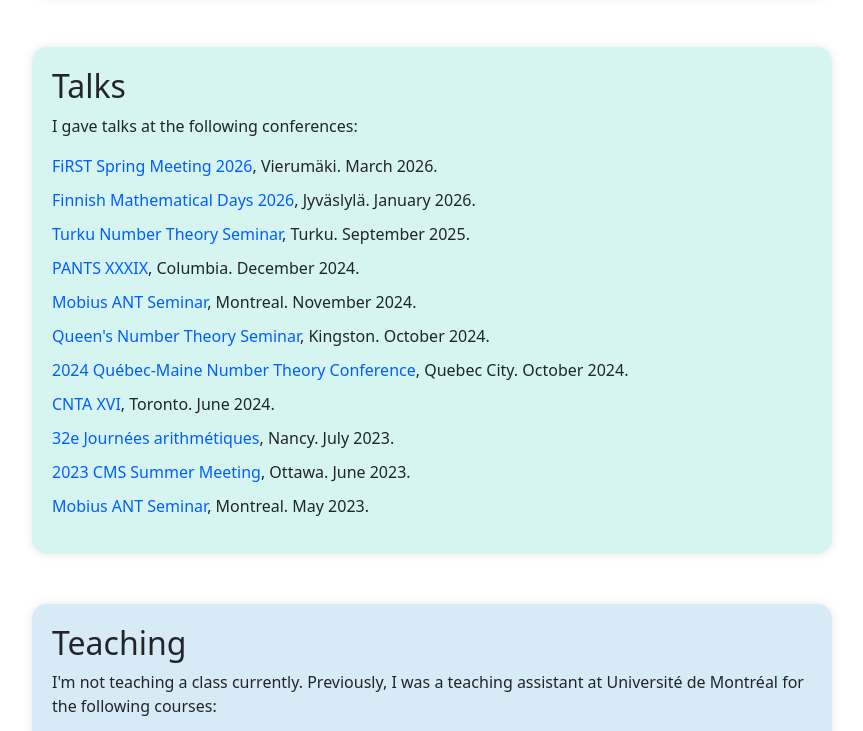
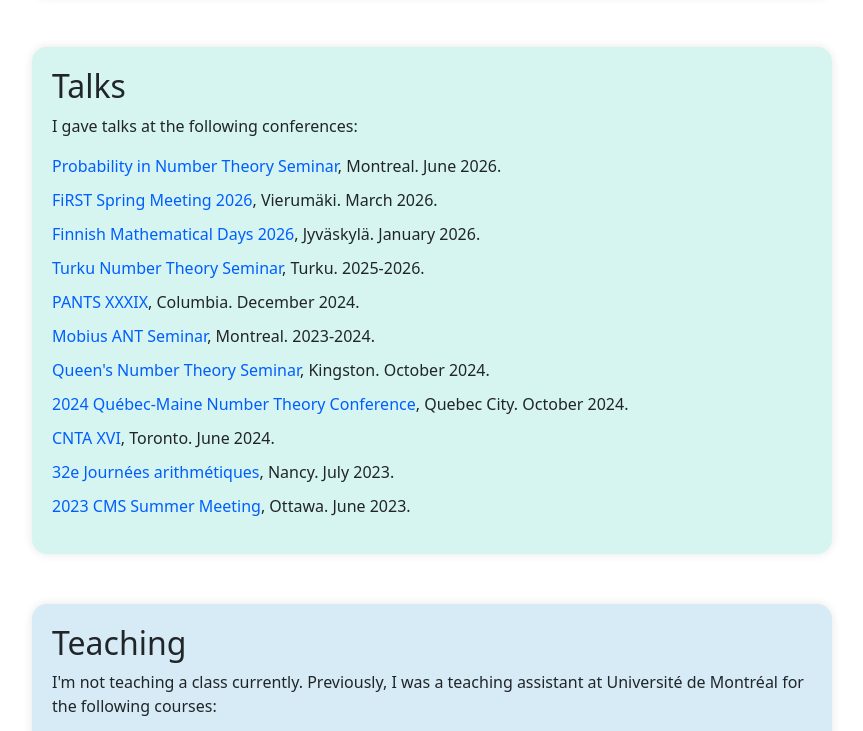
Before and after one commit to haddadt/haddadt.github.io, a plain HTML site: page index.html in a window 1280 px wide. Shown: the part 1255-1986 px from the top of the page, without its empty margins (208-1071 px from the left). Drawn offline with nearby package versions, Linux system fonts and the light colour scheme.

Commit message:
New version of PD approx uploaded; minor changes

```diff
--- a/index.html
+++ b/index.html
@@ -4,7 +4,7 @@
 <head>
     <meta charset="UTF-8">
     <meta name="viewport" content="width=device-width, initial-scale=1.0">
-    <meta name="description" content="Website of Tony Haddad, postdoctoral researcher at the University de Turku.">
+    <meta name="description" content="Website of Tony Haddad, postdoctoral researcher at the University of Turku.">
     <meta name="keywords" content="Mathematics, postdoc, University of Turku, analytic number theory, probabilistic number theory">
 
     <title>Tony Haddad</title>
@@ -71,7 +71,7 @@
             <ul class="space_list">
                 <li>
                     <b><a href="papers/poisson-dirichlet-approx.pdf">Poisson-Dirichlet approximation for counting integers with divisors in an interval.</a></b><br>
-                    Preprint, 16 pages.
+                    Preprint, 17 pages.
                 </li>
                 <li>
                     <b><a href="papers/prime-times.pdf">Visiting early at prime times.</a></b><br>
@@ -100,17 +100,17 @@
             <h2>Talks</h2>
             <p>I gave talks at the following conferences:</p>
             <ul class="space_list">
+                <li><a href="https://montrealnumbertheory.org/seminars">Probability in Number Theory Seminar</a>, Montreal. June 2026.</li>
                 <li><a href="https://www.helsinki.fi/en/projects/first/events/past-events">FiRST Spring Meeting 2026</a>, Vierumäki. March 2026.</li>
-                <li><a href="https://www.jyu.fi/en/events/finnish-mathematical-days-2026">Finnish Mathematical Days 2026</a>, Jyväslylä. January 2026.</li>
-                <li><a href="https://sites.google.com/view/turku-number-theory-seminar/turku-n-t-seminar">Turku Number Theory Seminar</a>, Turku. September 2025.</li>
+                <li><a href="https://www.jyu.fi/en/events/finnish-mathematical-days-2026">Finnish Mathematical Days 2026</a>, Jyväskylä. January 2026.</li>
+                <li><a href="https://sites.google.com/view/turku-number-theory-seminar/turku-n-t-seminar">Turku Number Theory Seminar</a>, Turku. 2025-2026.</li>
                 <li><a href="https://wt8zj.github.io/PANTS-XXXIX/">PANTS XXXIX</a>, Columbia. December 2024.</li>
-                <li><a href="https://montrealnumbertheory.org/seminars">Mobius ANT Seminar</a>, Montreal. November 2024.</li>
+                <li><a href="https://montrealnumbertheory.org/seminars">Mobius ANT Seminar</a>, Montreal. 2023-2024.</li>
                 <li><a href="https://www.queensu.ca/mathstat/tony-haddad-universite-de-montreal">Queen's Number Theory Seminar</a>, Kingston. October 2024.</li>
                 <li><a href="https://maine-quebec.mat.ulaval.ca/24/qm24.html">2024 Québec-Maine Number Theory Conference</a>, Quebec City. October 2024.</li>
                 <li><a href="http://www.fields.utoronto.ca/activities/23-24/CNTA-XVI">CNTA XVI</a>, Toronto. June 2024.</li>
                 <li><a href="https://iecl.univ-lorraine.fr/ja2023/">32e Journées arithmétiques</a>, Nancy. July 2023.</li>
                 <li><a href="https://www2.cms.math.ca/Events/summer23/abs/ecr">2023 CMS Summer Meeting</a>, Ottawa. June 2023.</li>
-                <li><a href="https://montrealnumbertheory.org/seminars">Mobius ANT Seminar</a>, Montreal. May 2023.</li>
             </ul>
         </section>
 
@@ -149,9 +149,8 @@
         </section>
     </main>
 
-    <!-- Footer Section -->
     <footer class="text-center mt-5">
-        <p>&copy; 2026 Tony Haddad. All rights reserved.</p>
+        <p>Last updated August 2026.</p>
     </footer>
 
     <script src="https://cdn.jsdelivr.net/npm/bootstrap@5.3.3/dist/js/bootstrap.bundle.min.js"></script>
```
Also changed, not shown: 1 other file.
